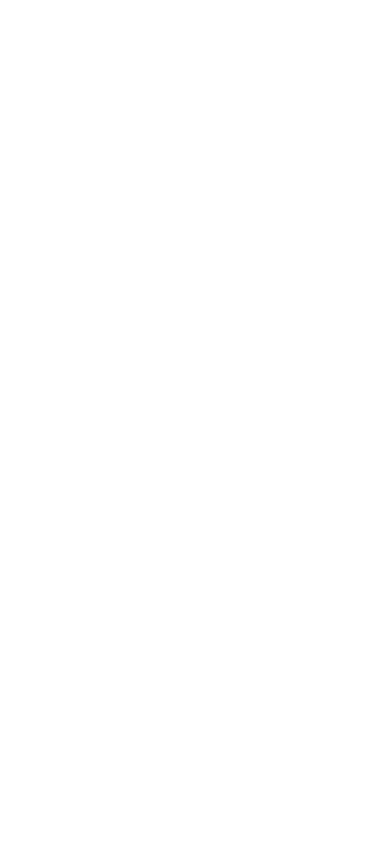
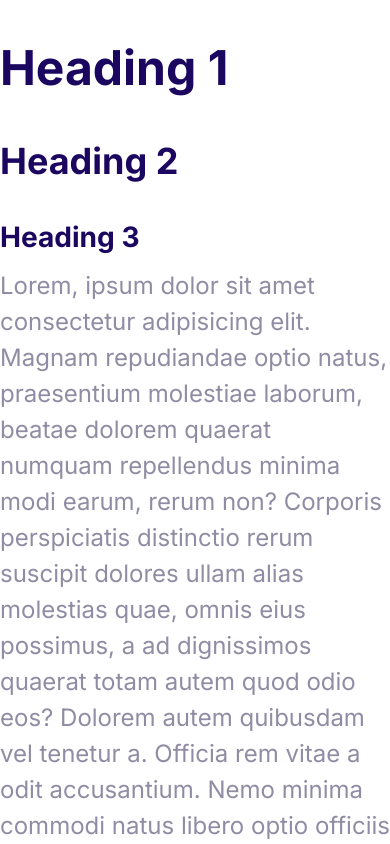
Before and after one commit to Jonas-Wessner/johnnify, a plain HTML site: page html/index.html in a window 390 px wide. Shown: the top 844 px of the page. Drawn offline with Linux system fonts and the light colour scheme.

Commit message:
feat: define styles for fonts on mobile and desktop

```diff
--- a/css/styles.css
+++ b/css/styles.css
@@ -6,3 +6,55 @@
     --color-headings: #1b0760;
     --color-body: #918ca4;
 }
+
+html{
+    /* browsers standard for font-size is 16px.
+    We multiply this by 0.625 to get 10px and
+    easier calculations for rem-values.
+    If the default font-size in the browser is changed
+    by the user our font-size on this page thus is also increased */
+    font-size: 62.5%;
+}
+
+body{
+    font-family: Inter, Arial, Helvetica, sans-serif;
+    color: var(--color-body);
+    font-size: 2.4rem;
+    line-height: 1.5; /* separate lines by 1.5*font-size */
+}
+
+h1, h2, h3{
+    color: var(--color-headings);
+    margin-bottom: 1rem; /* mostly margin to paragraphs */
+}
+
+h1{
+    size: 7rem; /* translates to 70px is user keeps the default font-size in browser */
+}
+
+h2{
+    size: 4rem;
+}
+
+h3{
+    size: 3rem;
+}
+
+p{
+    margin-top: 0; /* we want to use the margin-bottom of headings */
+}
+
+/* modifications for desktop view */
+@media screen and (min-width: 1024px){
+    h1{
+        font-size: 8rem;
+    }
+
+    h2{
+        font-size: 5rem;
+    }
+
+    h3{
+        font-size: 2.4rem;
+    }
+}
--- a/html/index.html
+++ b/html/index.html
@@ -5,8 +5,40 @@
     <meta http-equiv="X-UA-Compatible" content="IE=edge" />
     <meta name="viewport" content="width=device-width, initial-scale=1.0" />
     <title>Johnnify</title>
+    <link rel="preconnect" href="https://fonts.gstatic.com" />
+    <link
+      href="https://fonts.googleapis.com/css2?family=Inter:wght@400;700&display=swap"
+      rel="stylesheet"
+    />
     <link rel="stylesheet" href="../css/normalize.css" />
     <link rel="stylesheet" href="../css/styles.css" />
   </head>
-  <body></body>
+  <body>
+    <h1>Heading 1</h1>
+    <h2>Heading 2</h2>
+    <h3>Heading 3</h3>
+    <p>
+      Lorem, ipsum dolor sit amet consectetur adipisicing elit. Magnam
+      repudiandae optio natus, praesentium molestiae laborum, beatae dolorem
+      quaerat numquam repellendus minima modi earum, rerum non? Corporis
+      perspiciatis distinctio rerum suscipit dolores ullam alias molestias quae,
+      omnis eius possimus, a ad dignissimos quaerat totam autem quod odio eos?
+      Dolorem autem quibusdam vel tenetur a. Officia rem vitae a odit
+      accusantium. Nemo minima commodi natus libero optio officiis error dolore
+      unde harum, ullam voluptatem repudiandae quibusdam quidem magni nulla
+      voluptatibus doloremque quo ut odio esse eaque nam! Aperiam veritatis
+      dolore, totam quas ea autem veniam aliquam est illo qui sequi quam ullam
+      dignissimos omnis perferendis. Sint error rem vel, architecto sapiente
+      aliquam ut. Eaque, iure. Placeat perferendis molestias necessitatibus
+      doloribus tenetur ut officia! Vero perferendis laudantium, tempora tempore
+      minima quia laborum quo aut veniam molestias ea repudiandae vel aperiam
+      voluptas porro tenetur possimus consectetur ipsum officia quos dolor
+      corrupti incidunt. Cupiditate, adipisci accusantium doloribus nemo aliquid
+      laudantium! Error neque nemo sapiente, quas ratione eveniet. Voluptas
+      nobis iste minus dolorem mollitia sit cupiditate doloribus inventore rem
+      numquam, libero eaque? Molestias, recusandae? Ea doloremque accusantium
+      soluta eum dolorum et inventore a earum odit repudiandae optio dignissimos
+      ullam, minus eos voluptatem. Quisquam ipsa nesciunt culpa!
+    </p>
+  </body>
 </html>
```
